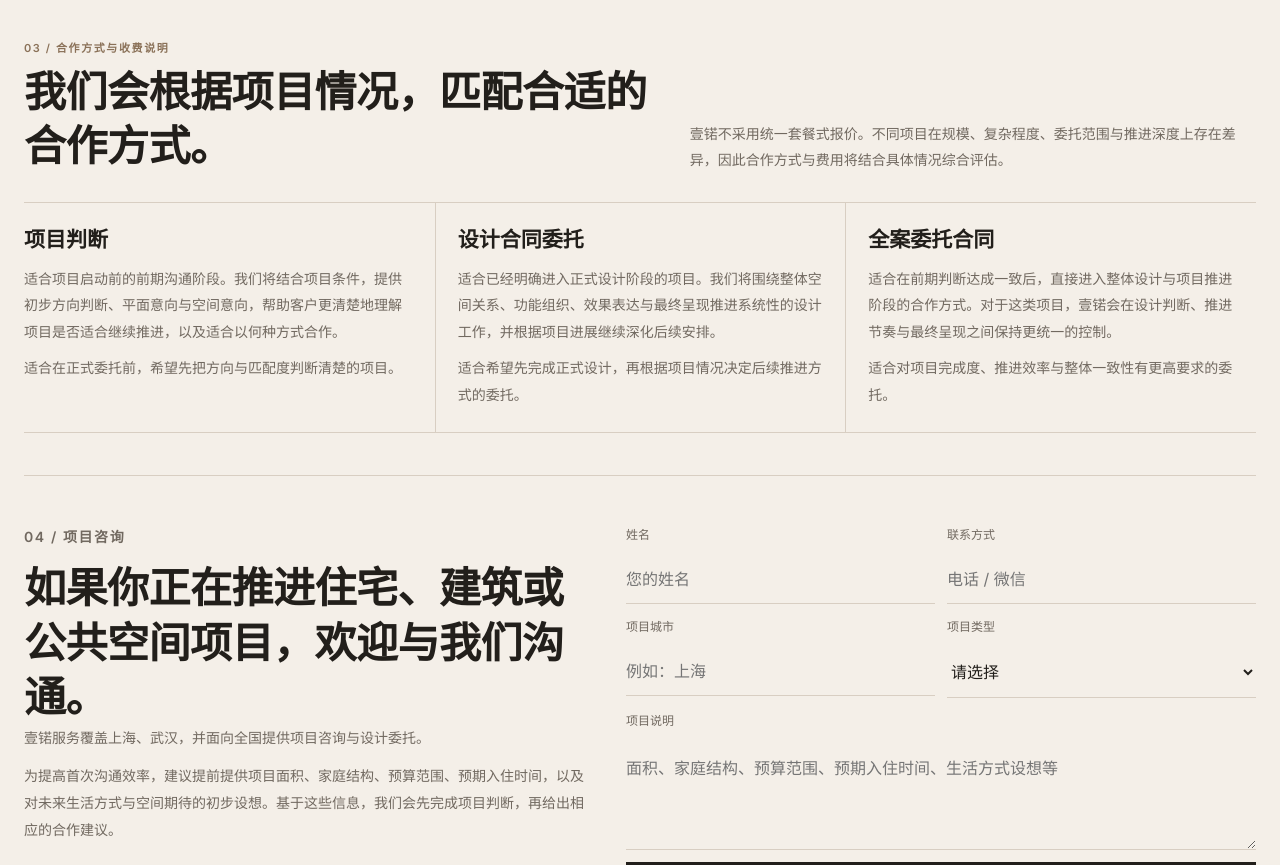
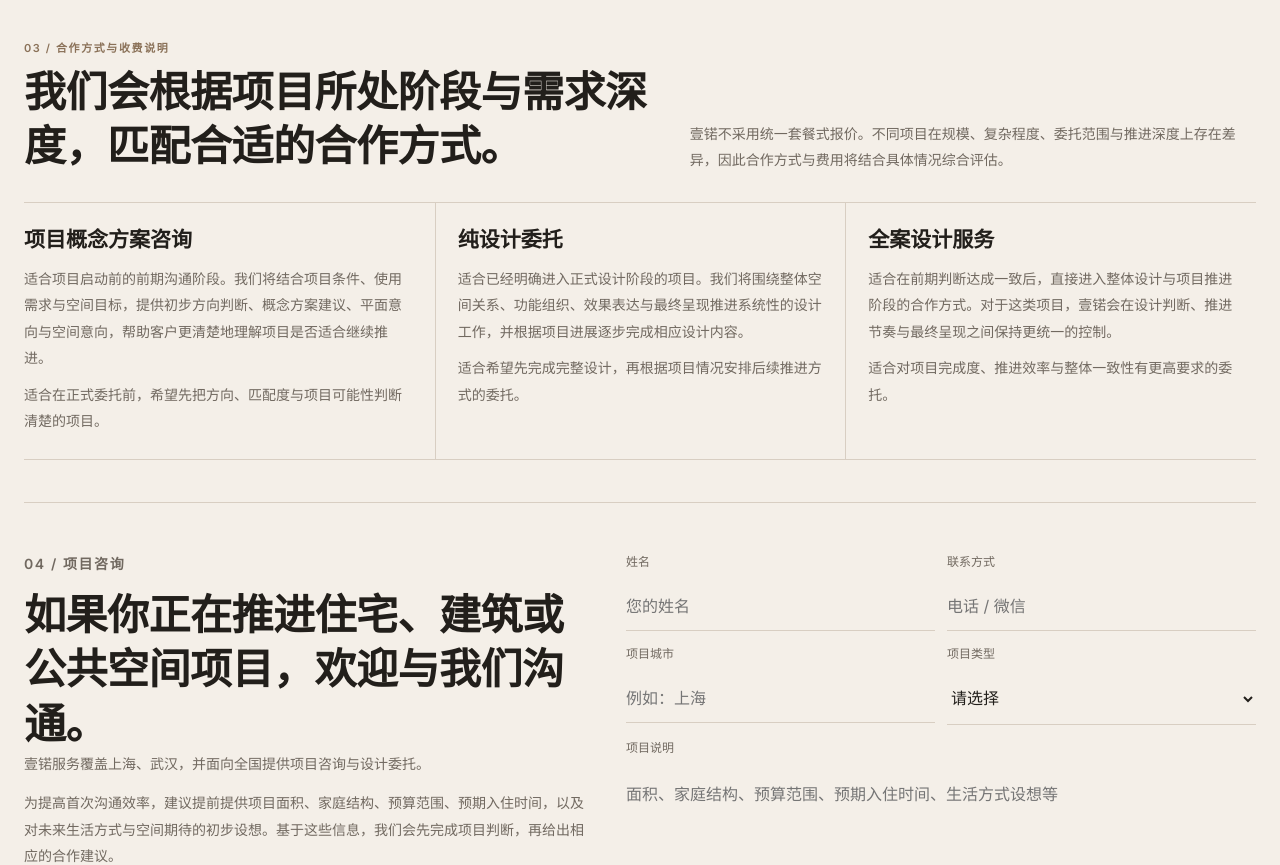
Before and after one commit to myxingmyku-ops/yino-website, a website: page index.html in a window 1280 px wide. Shown: the part 2414-3279 px from the top of the page. Drawn offline with Linux system fonts and the light colour scheme.

Commit message:
refine: rename cooperation modes to client-facing terms

```diff
--- a/index.html
+++ b/index.html
@@ -156,24 +156,24 @@
         <div class="section-head">
           <div>
             <p class="kicker">03 / 合作方式与收费说明</p>
-            <h2>我们会根据项目情况，匹配合适的合作方式。</h2>
+            <h2>我们会根据项目所处阶段与需求深度，匹配合适的合作方式。</h2>
           </div>
           <p class="head-note">壹锘不采用统一套餐式报价。不同项目在规模、复杂程度、委托范围与推进深度上存在差异，因此合作方式与费用将结合具体情况综合评估。</p>
         </div>
 
         <div class="coop-grid">
           <article>
-            <h3>项目判断</h3>
-            <p>适合项目启动前的前期沟通阶段。我们将结合项目条件，提供初步方向判断、平面意向与空间意向，帮助客户更清楚地理解项目是否适合继续推进，以及适合以何种方式合作。</p>
-            <p class="micro-copy">适合在正式委托前，希望先把方向与匹配度判断清楚的项目。</p>
+            <h3>项目概念方案咨询</h3>
+            <p>适合项目启动前的前期沟通阶段。我们将结合项目条件、使用需求与空间目标，提供初步方向判断、概念方案建议、平面意向与空间意向，帮助客户更清楚地理解项目是否适合继续推进。</p>
+            <p class="micro-copy">适合在正式委托前，希望先把方向、匹配度与项目可能性判断清楚的项目。</p>
           </article>
           <article>
-            <h3>设计合同委托</h3>
-            <p>适合已经明确进入正式设计阶段的项目。我们将围绕整体空间关系、功能组织、效果表达与最终呈现推进系统性的设计工作，并根据项目进展继续深化后续安排。</p>
-            <p class="micro-copy">适合希望先完成正式设计，再根据项目情况决定后续推进方式的委托。</p>
+            <h3>纯设计委托</h3>
+            <p>适合已经明确进入正式设计阶段的项目。我们将围绕整体空间关系、功能组织、效果表达与最终呈现推进系统性的设计工作，并根据项目进展逐步完成相应设计内容。</p>
+            <p class="micro-copy">适合希望先完成完整设计，再根据项目情况安排后续推进方式的委托。</p>
           </article>
           <article>
-            <h3>全案委托合同</h3>
+            <h3>全案设计服务</h3>
             <p>适合在前期判断达成一致后，直接进入整体设计与项目推进阶段的合作方式。对于这类项目，壹锘会在设计判断、推进节奏与最终呈现之间保持更统一的控制。</p>
             <p class="micro-copy">适合对项目完成度、推进效率与整体一致性有更高要求的委托。</p>
           </article>
```
